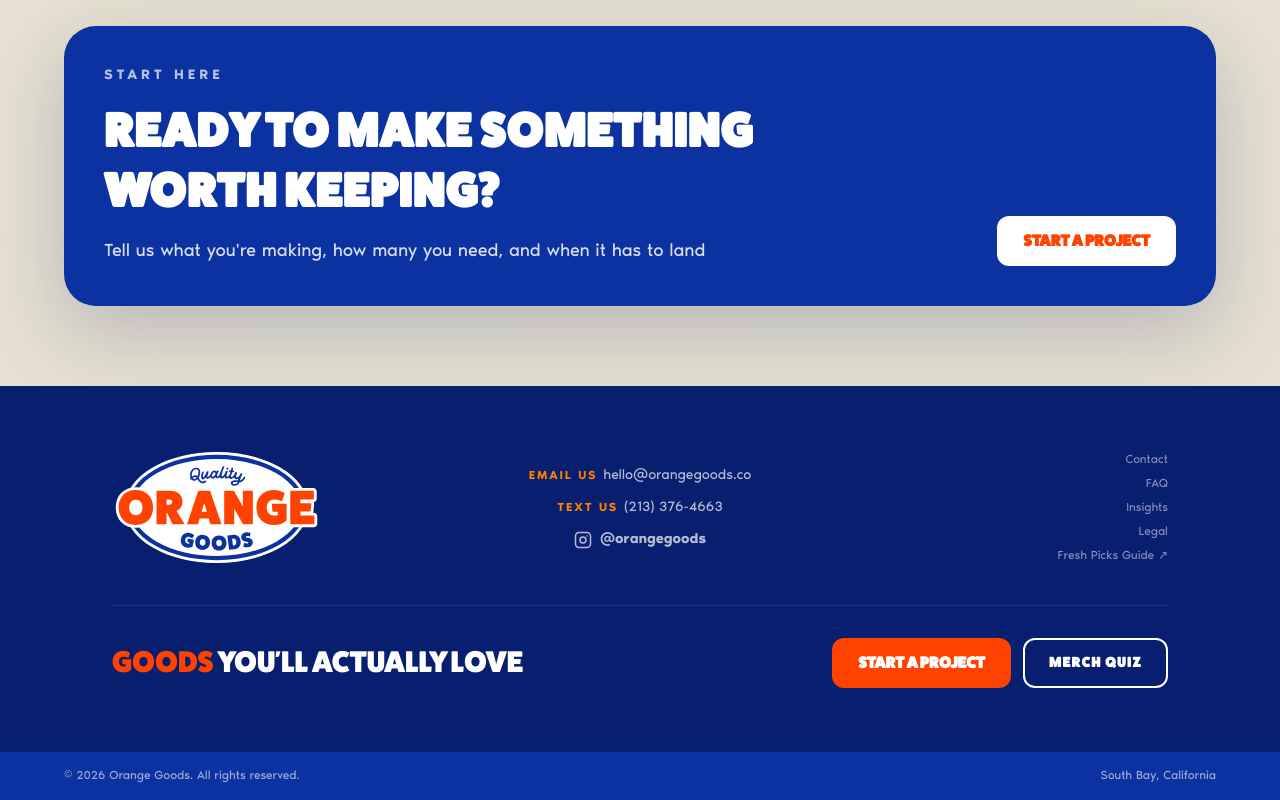
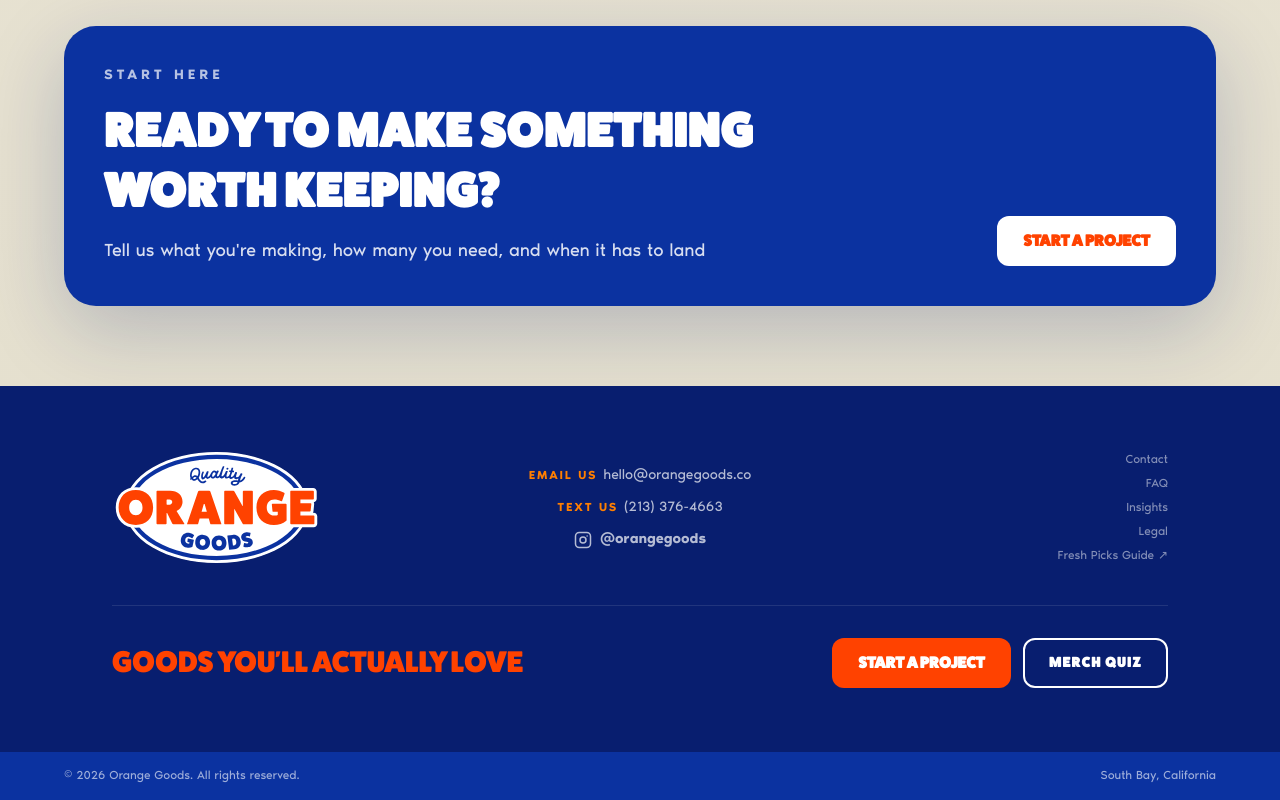
Before and after one commit to hanaajones/orangegoods-website, a Next.js app: page / in a window 1280 px wide. Shown: the part 6966-7766 px from the top of the page. Built offline with nearby package versions, Linux system fonts and the light colour scheme.

Commit message:
style: footer tagline — full orange

```diff
--- a/components/Footer.tsx
+++ b/components/Footer.tsx
@@ -87,10 +87,10 @@
           {/* CTA row */}
           <div className="mt-10 flex flex-col items-start gap-4 border-t border-white/10 pt-8 md:flex-row md:items-center md:justify-between">
             <p
-              className="text-2xl uppercase leading-tight text-white md:text-3xl"
+              className="text-2xl uppercase leading-tight text-[#FF4200] md:text-3xl"
               style={{ fontFamily: "var(--font-display)" }}
             >
-              <span className="text-[#FF4200]">Goods</span> you'll actually love
+              Goods you'll actually love
             </p>
             <div className="flex flex-wrap gap-3">
               <a
```
